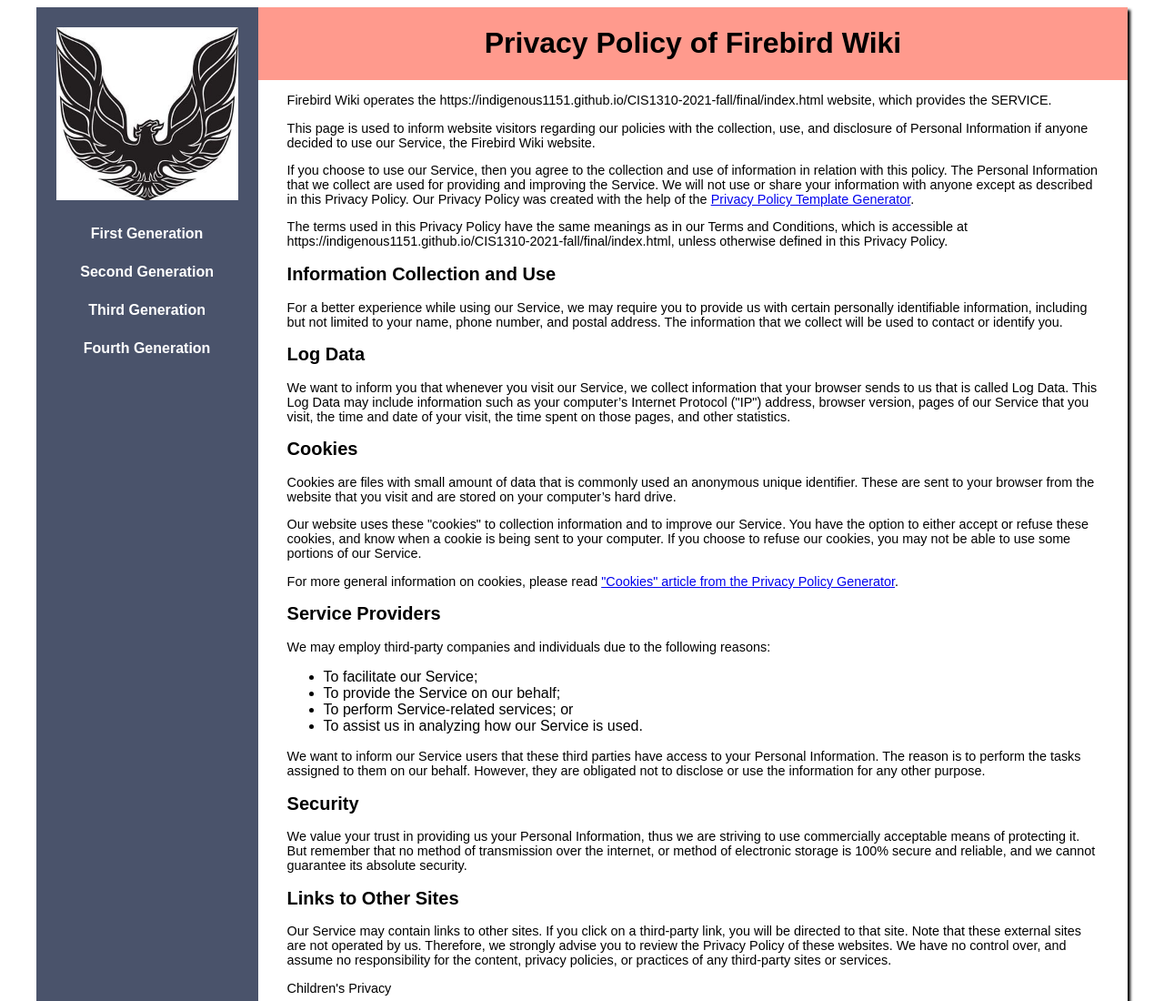
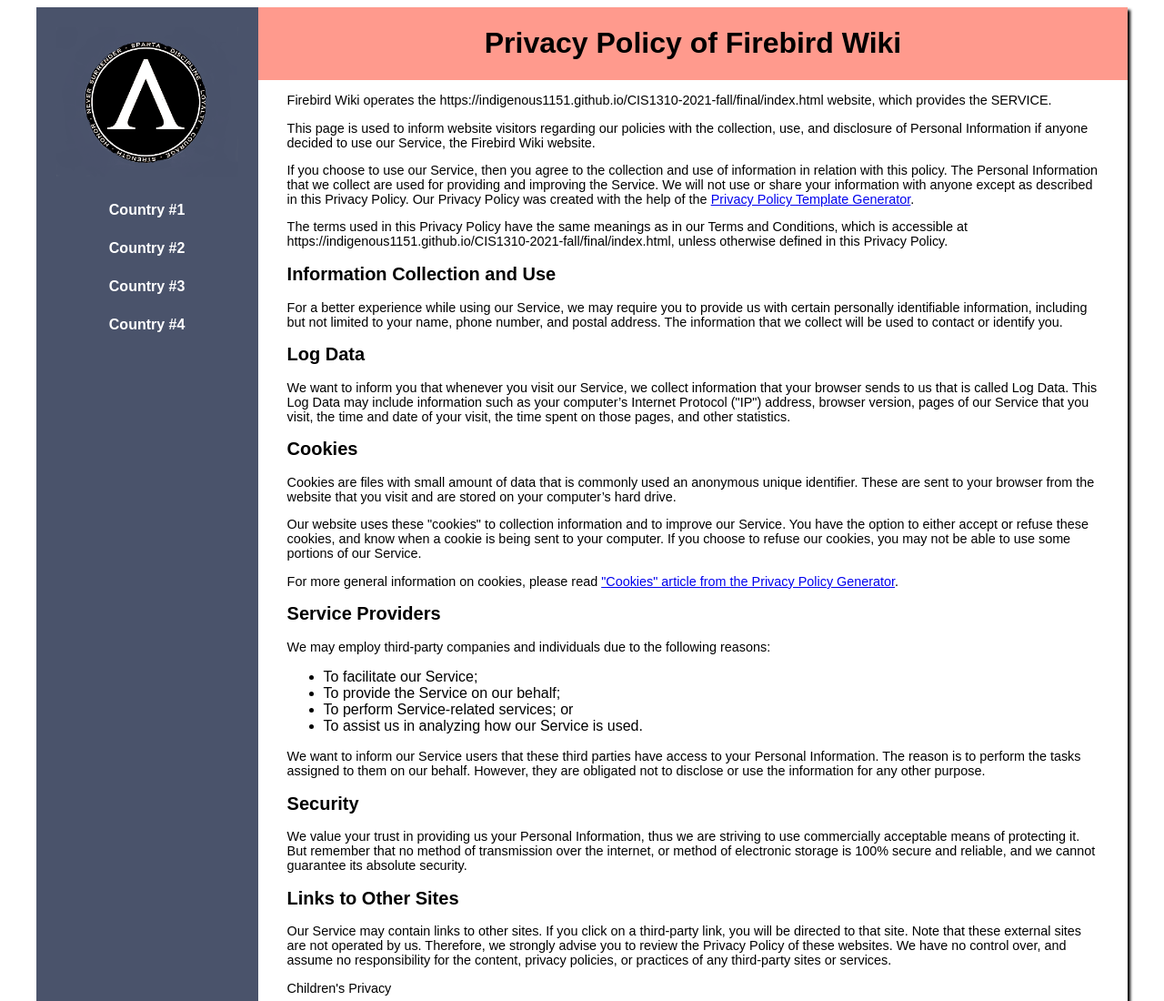
Before and after one commit to Indigenous1151/greek-mythology, a plain HTML site: page privacy-policy.html in a window 1280 px wide. Shown: the top 1100 px of the page at 91% size. Drawn offline with Linux system fonts and the light colour scheme.

Commit message:
Icon Changes

```diff
--- a/privacy-policy.html
+++ b/privacy-policy.html
@@ -5,7 +5,7 @@
         <meta>
         <title>Firebird Wiki Privacy Policy</title>
         <link rel="stylesheet" href="style.css">
-        <link rel="icon" href="images/firebird-logo.ico">
+        <link rel="icon" href="images/Greek-Myth.ico">
     </head>
     <body>
         <div id="wrapper">
@@ -17,13 +17,13 @@
                     <ul>
                         <li class="home-link">
                             <a href="index.html" rel="nofollow">
-                                <img src="images/firebird-logo.jpg" alt="Home Page Link">
+                                <img src="images/greek-myth-lambda.png" alt="Home Page Link">
                             </a>
                         </li>
-                        <li><a href="first-generation.html" rel="nofollow">First Generation</a></li>
-                        <li><a href="second-generation.html" rel="nofollow">Second Generation</a></li>
-                        <li><a href="third-generation.html" rel="nofollow">Third Generation</a></li>
-                        <li><a href="fourth-generation.html" rel="nofollow">Fourth Generation</a></li>
+                        <li><a href="first-generation.html" rel="nofollow">Country #1</a></li>
+                        <li><a href="second-generation.html" rel="nofollow">Country #2</a></li>
+                        <li><a href="third-generation.html" rel="nofollow">Country #3</a></li>
+                        <li><a href="fourth-generation.html" rel="nofollow">Country #4</a></li>
                     </ul>
                 </div>
             </nav>
```
Also changed, not shown: first-generation.html (+1 -1 lines), fourth-generation.html (+1 -1 lines), second-generation.html (+1 -1 lines), third-generation.html (+1 -1 lines).
